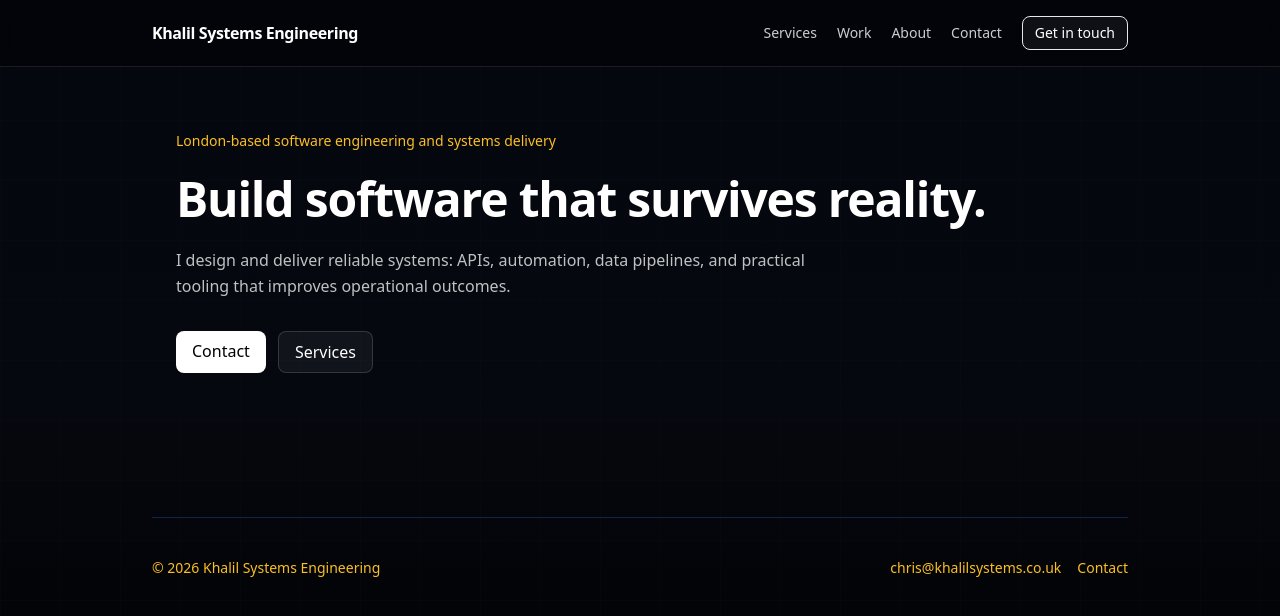
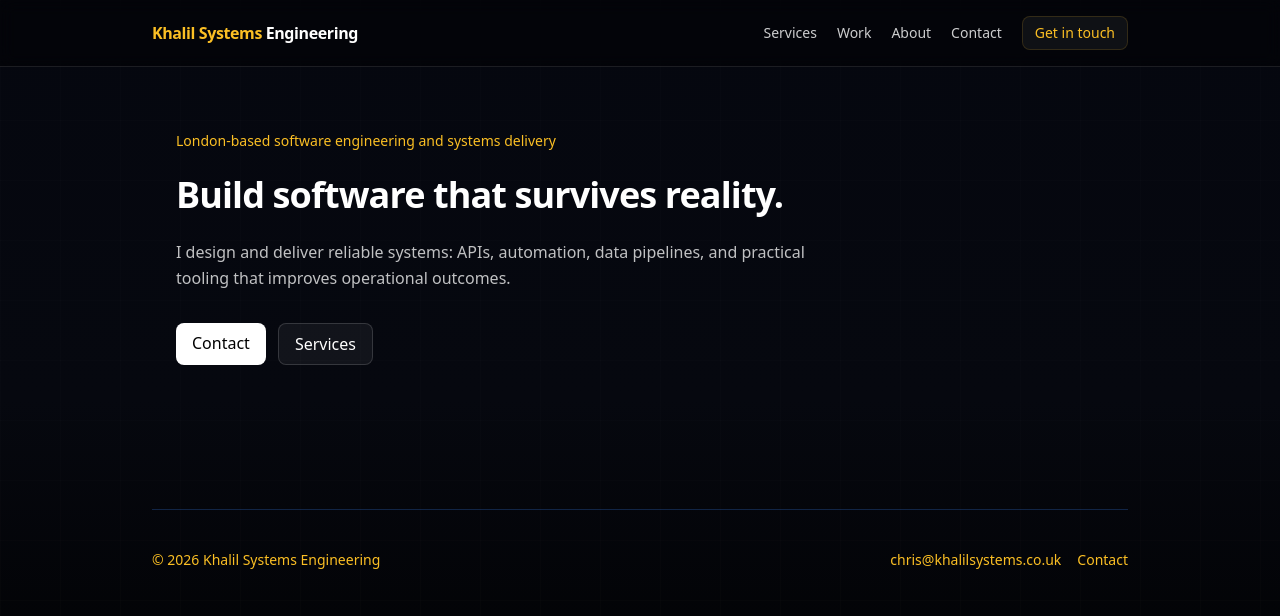
Before and after one commit to chriskhalilSE/KhalilSystems-Website, a Next.js app: page / in a window 1280 px wide. Shown: the top 616 px of the page. Built offline with nearby package versions, Linux system fonts and the light colour scheme.

Commit message:
Layout tweaks

```diff
--- a/app/page.tsx
+++ b/app/page.tsx
@@ -6,7 +6,7 @@ export default function HomePage() {
       London-based software engineering and systems delivery
     </p>
 
-    <h1 className="text-4xl md:text-5xl font-semibold tracking-tight">
+    <h1 className="text-4xl md:text-blue-500-5xl font-semibold tracking-tight">
       Build software that survives reality.
     </h1>
 
--- a/components/navbar.tsx
+++ b/components/navbar.tsx
@@ -14,7 +14,7 @@ export default function Navbar() {
     <header className="sticky top-0 z-50 border-b border-white/10 bg-black/40 backdrop-blur">
       <div className="mx-auto flex max-w-5xl items-center justify-between px-6 py-4">
         <Link href="/" className="font-semibold tracking-tight text-white">
-          <span className="text-Amber-400">Khalil Systems Engineering</span>
+          <span className="text-amber-400">Khalil Systems</span> Engineering
         </Link>
 
         <nav className="flex items-center gap-5">
@@ -25,7 +25,7 @@ export default function Navbar() {
 
           <Link
             href="/contact"
-            className="rounded-lg border border-Amber-400/15 bg-white/5 px-3 py-1.5 text-sm text-Amber-400 hover:bg-white/10 transition"
+            className="rounded-lg border border-amber-400/15 bg-white/5 px-3 py-1.5 text-sm text-amber-400 hover:bg-white/10 transition"
           >
             Get in touch
           </Link>
```
